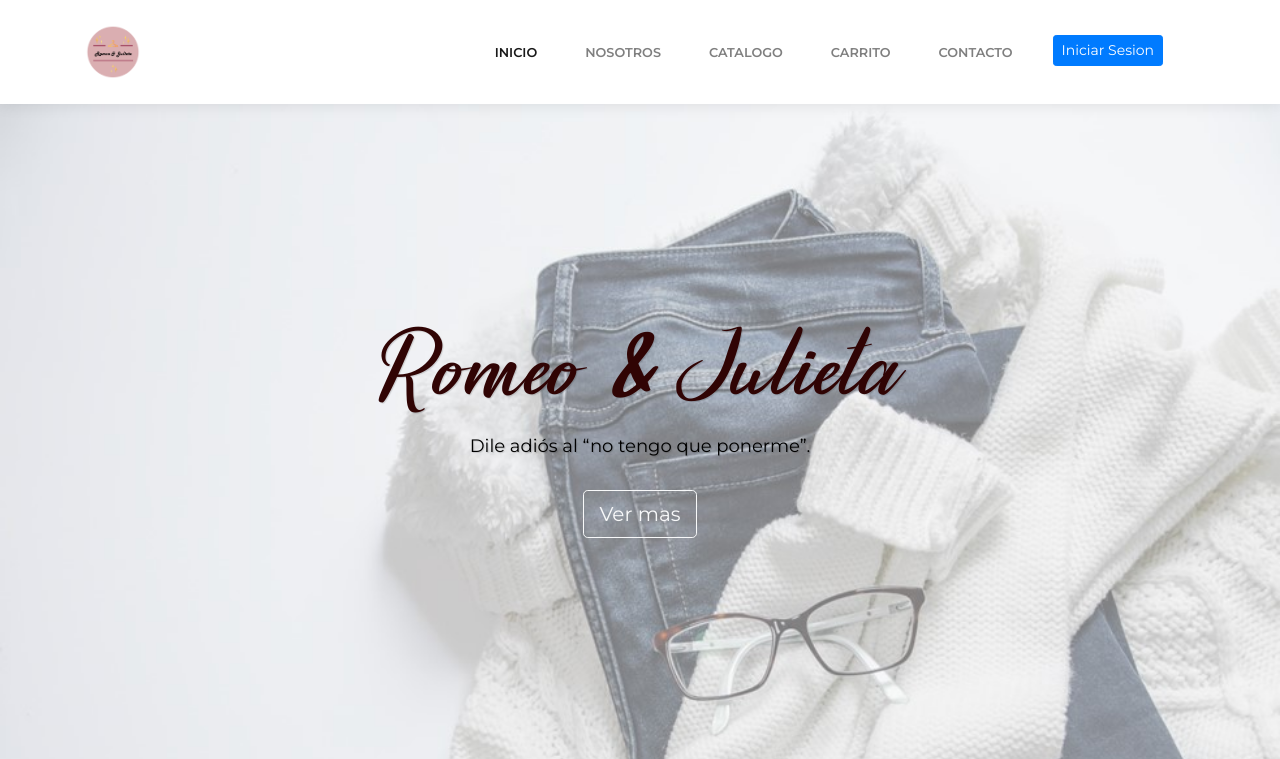
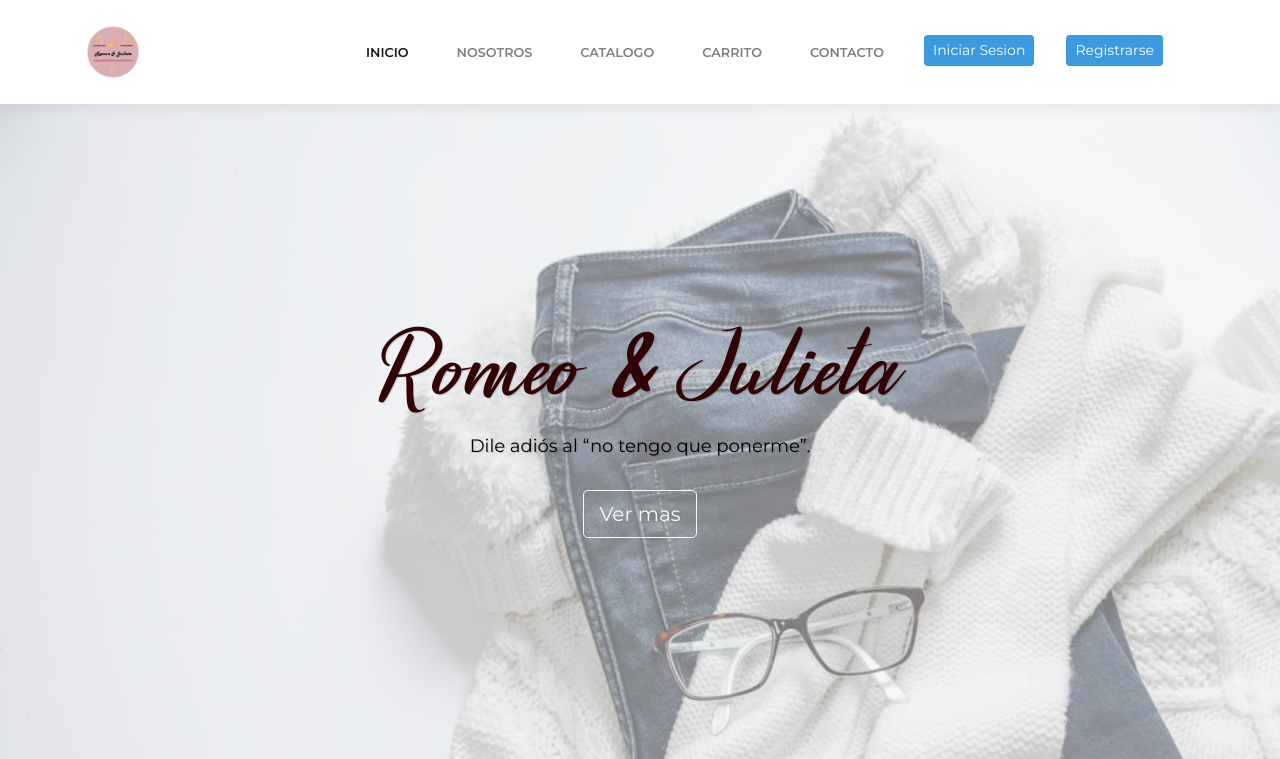
Before and after one commit to univalle2022/Admin, a PHP site: page /Admin/ in a window 1280 px wide. Shown: the top 759 px of the page. Run offline with PHP 8.4, Linux system fonts and the light colour scheme; data that the repository does not hold is empty; some libraries are stand-ins or nearby versions.

Commit message:
____ pagina web principal

```diff
--- a/Views/Catalogo/catalogo.php
+++ b/Views/Catalogo/catalogo.php
@@ -5,7 +5,6 @@ headerprincipal($data);
 
 <main class="page catalog-page">
     <?php
-
     getmodal('modaldetalles', $data);
     ?>
     <section class="clean-block clean-catalog dark">
--- a/Views/Template/header_principal.php
+++ b/Views/Template/header_principal.php
@@ -31,7 +31,8 @@
                     <li class="nav-item" role="presentation"><a class="nav-link" href="<?= base_url(); ?>/catalogo">Catalogo</a></li>
                     <li class="nav-item" role="presentation"><a class="nav-link" href="<?= base_url(); ?>/carrito">Carrito</a></li>
                     <li class="nav-item" role="presentation"><a class="nav-link" href="<?= base_url(); ?>/contacto">Contacto</a></li>
-                    <li class="nav-item" role="presentation"><a class="btn btn-sm btn-primary" href="<?= base_url(); ?>/login">Iniciar Sesion</a></li>
+                    <li class="nav-item" role="presentation"><a class="btn btn-sm btn-info" href="<?= base_url(); ?>/login">Iniciar Sesion</a></li>
+                    <li class="nav-item" role="presentation"><a class="btn btn-sm btn-info" href="<?= base_url(); ?>/registrarse">Registrarse</a></li>
                 </ul>
             </div>
         </div>
```
